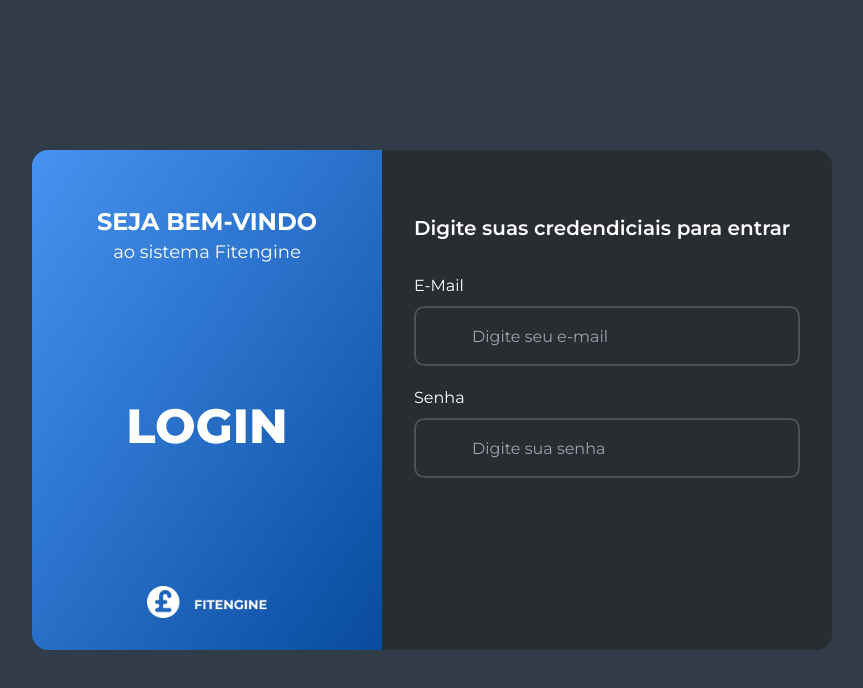
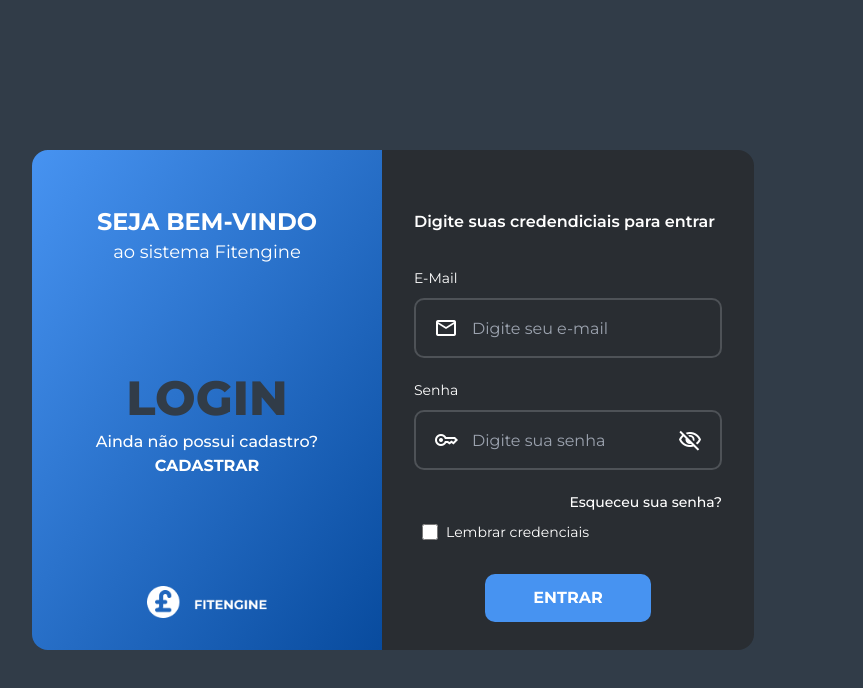
Before and after one commit to Heuller11/fitengine, an Angular app: page / in a window 1280 px wide. Shown: the top 688 px of the page, without its empty margins (208-1071 px from the left). Built offline with nearby package versions, Linux system fonts and the light colour scheme.

Commit message:
starting validation

```diff
--- a/src/app/components/input/input.component.html
+++ b/src/app/components/input/input.component.html
@@ -1,12 +1,34 @@
-<label class="pb-2 capitalize" for={{name}}>{{label}}</label>
-<div class="wrapper-input relative mb-5">
-  <span class="material-icons text-2xl
+<label class="block" [for]="name" [formGroup]="parentForm">
+  <span class="capitalize text-sm">{{label}}</span>
+  <div class="relative mb-5 mt-2">
+    <span class="material-symbols-outlined text-2xl
       absolute
       left-5
       top-[calc(50%-16px)]
-  ">{{icon}}</span>
+      ">{{icon}}
+    </span>
     <input
-    type={{type}} name={{name}} placeholder={{placeholder}}
-    class="bg-transparent border-dark-light border-2 focus:border-primary-light outline-none rounded-regular p-2 pl-14 w-full h-[60px]"
+      [formControlName]="name"
+      [type]="type" [name]="name" [placeholder]="placeholder"
+      class="bg-transparent border-dark-light border-2 focus:border-primary-light outline-none rounded-regular p-2 px-14 w-full h-[60px]"
       >
+    <span
+    [class]="originalType === 'password' ? 'block' : 'hidden'"
+    class="material-symbols-outlined text-2xl
+      absolute
+      right-5
+      top-[calc(50%-16px)]
+      cursor-pointer
+      "
+      (click)="togglePassword()"
+      >{{iconPassword}}
+    </span>
   </div>
+</label>
+<a
+  href="#"
+  [class]="originalType === 'password' ? 'block' : 'hidden'"
+  class="block text-right mb-2"
+  >
+    <span class="hover:text-primary-light font-medium text-sm">Esqueceu sua senha?</span>
+</a>
--- a/src/app/components/input/input.component.ts
+++ b/src/app/components/input/input.component.ts
@@ -1,4 +1,5 @@
 import { Component, Input, OnInit } from '@angular/core';
+import { FormControl, FormGroup } from '@angular/forms';
 
 @Component({
   selector: 'app-input',
@@ -12,10 +13,22 @@ export class InputComponent implements OnInit {
   @Input() name!: string;
   @Input() placeholder!: string;
   @Input() icon!: string;
+  @Input() iconPassword = 'visibility_off';
+  @Input() parentForm!: FormGroup;
+  originalType!: string;
+  controlName!: string;
 
-  constructor() { }
+  constructor() {
+
+  }
 
   ngOnInit(): void {
+    this.originalType = this.type;
+    this.controlName = "'" + this.name + "'";
+  }
+
+  togglePassword() : void {
+    [this.iconPassword, this.type] = this.iconPassword === "visibility"  ? ['visibility_off', 'password'] : ['visibility', 'text'];
   }
 
 }
--- a/src/app/pages/login/login.component.html
+++ b/src/app/pages/login/login.component.html
@@ -10,19 +10,36 @@
         <span class="uppercase text-2xl font-bold">seja bem-vindo</span><br/>
         <span class="text-lg font-normal">ao sistema Fitengine</span>
       </div>
-      <p class="uppercase text-5xl font-extrabold">login</p>
-      <img class="w-[120px] h-auto mx-auto" src="../../../assets/logo.png" alt="">
-
+      <div>
+        <p class="uppercase text-5xl font-extrabold mb-2 text-dark-medium ">login</p>
+        <span class="font-medium block">Ainda não possui cadastro?<a class="font-bold hover:text-dark-heavy" href="#">CADASTRAR</a></span> <!-- DUPLICATE -->
+      </div>
+      <img class="w-[120px] h-auto mx-auto" src="../../../assets/logo.png" alt=""> <!-- DUPLICATE -->
     </div>
     <div id="right-content-and-mobile"
     class="bg-dark-heavy
-    min-h-screen md:min-h-0 md:h-full md:grow md:rounded-r-large
-    p-8 pt-16
+    min-h-screen md:min-h-0 md:h-full  md:rounded-r-large
+    p-4 md:p-8  md:pt-[60px]
     ">
-      <span class="text-lg lg:text-xl font-semibold">Digite suas credendiciais para entrar</span>
-      <form class="py-8" action="">
-        <app-input label="e-mail" name="email" placeholder="Digite seu e-mail" icon="&#xe158;" type="text"></app-input>
-        <app-input label="senha" name="password" placeholder="Digite sua senha" icon="&#xe0da;" type="password"></app-input>
+      <img class="pb-6 md:hidden w-[120px] h-auto mx-auto mt-5" src="../../../assets/logo.png" alt=""> <!-- DUPLICATE -->
+      <span class="text-base font-semibold">Digite suas credendiciais para entrar</span>
+      <form class="py-8" [formGroup]="reactiveForm" (ngSubmit)="submit()">
+        <app-input label="e-mail" name="email" placeholder="Digite seu e-mail" icon="mail" type="email" [parentForm]="reactiveForm"></app-input>
+        <app-input label="senha" name="password" placeholder="Digite sua senha" icon="key" type="password" [parentForm]="reactiveForm"></app-input>
+        <div id="remember-credentials" class="ml-2 pb-8 flex items-center">
+          <input
+          type="checkbox" name="credentials"
+          class="w-4 h-4 accent-primary-light"
+          (change)="!rememberCredentials"
+          >
+          <label class="text-sm pl-2" for="credentials">Lembrar credenciais</label>
+        </div>
+
+        <button type="submit" class="mb-6 md:mb-0 block mx-auto rounded-regular uppercase bg-primary-light hover:bg-primary-heavy py-3 px-12 font-bold">entrar</button>
+        <div class="text-center md:hidden"> <!-- DUPLICATE -->
+          <span class="font-medium">Ainda não possui cadastro?</span><br>
+          <a class="font-bold hover:text-dark-heavy underline" href="#">CADASTRAR</a>
+        </div>
       </form>
     </div>
   </div>
--- a/src/app/pages/login/login.component.ts
+++ b/src/app/pages/login/login.component.ts
@@ -1,4 +1,6 @@
 import { Component, OnInit } from '@angular/core';
+import { FormControl, FormGroup } from '@angular/forms';
+
 
 @Component({
   selector: 'app-login',
@@ -7,9 +9,21 @@ import { Component, OnInit } from '@angular/core';
 })
 export class LoginComponent implements OnInit {
 
+  rememberCredentials:boolean = false;
+  reactiveForm!: FormGroup;
+
   constructor() { }
 
   ngOnInit(): void {
+    this.reactiveForm = new FormGroup({
+      email: new FormControl(null),
+      password: new FormControl(null),
+      credentials: new FormControl(this.rememberCredentials)
+    });
+  }
+
+  submit() : void {
+    console.log(this.reactiveForm);
   }
 
 }
--- /dev/null
+++ b/src/app/pages/signup/signup.component.html
@@ -0,0 +1 @@
+<p>signup works!</p>
--- /dev/null
+++ b/src/app/pages/signup/signup.component.ts
@@ -0,0 +1,15 @@
+import { Component, OnInit } from '@angular/core';
+
+@Component({
+  selector: 'app-signup',
+  templateUrl: './signup.component.html',
+  styleUrls: ['./signup.component.css']
+})
+export class SignupComponent implements OnInit {
+
+  constructor() { }
+
+  ngOnInit(): void {
+  }
+
+}
--- a/src/index.html
+++ b/src/index.html
@@ -6,7 +6,8 @@
   <base href="/">
   <meta name="viewport" content="width=device-width, initial-scale=1">
   <link rel="icon" type="image/x-icon" href="favicon.ico">
-  <link href="https://fonts.googleapis.com/icon?family=Material+Icons" rel="stylesheet">
+  <!-- <link href="https://fonts.googleapis.com/icon?family=Material+Icons" rel="stylesheet"> -->
+  <link rel="stylesheet" href="https://fonts.googleapis.com/css2?family=Material+Symbols+Outlined" />
 </head>
 <body class="min-h-screen bg-dark-medium">
   <app-root></app-root>
--- a/src/styles.css
+++ b/src/styles.css
@@ -5,10 +5,6 @@ body {
   color: #ffffff;
 }
 
-label {
-  display: block
-}
-
 @tailwind base;
 @tailwind components;
 @tailwind utilities;
--- a/tailwind.config.js
+++ b/tailwind.config.js
@@ -19,5 +19,7 @@ module.exports = {
       }
     },
   },
-  plugins: [],
+  plugins: [
+
+  ],
 }
```
Also changed, not shown: src/app/app.module.ts (+7 -2 lines), src/app/pages/login/login.component.css (line endings or trailing spaces), src/app/pages/signup/signup.component.css (added), 1 other file (tests, documents, lock files or other folders). Lines whose indentation alone changed are shown as unchanged.
